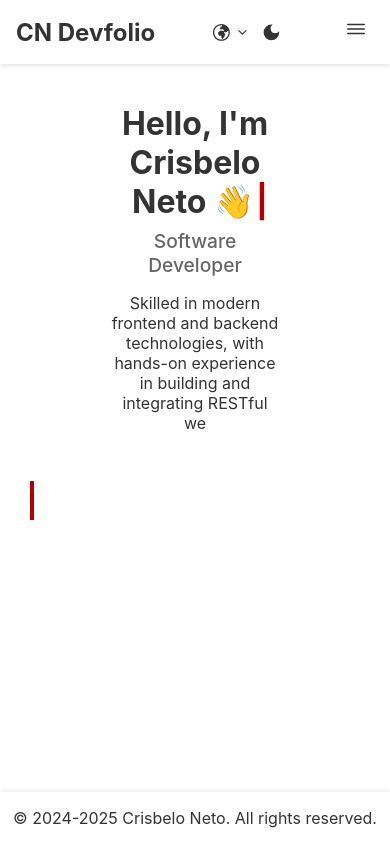
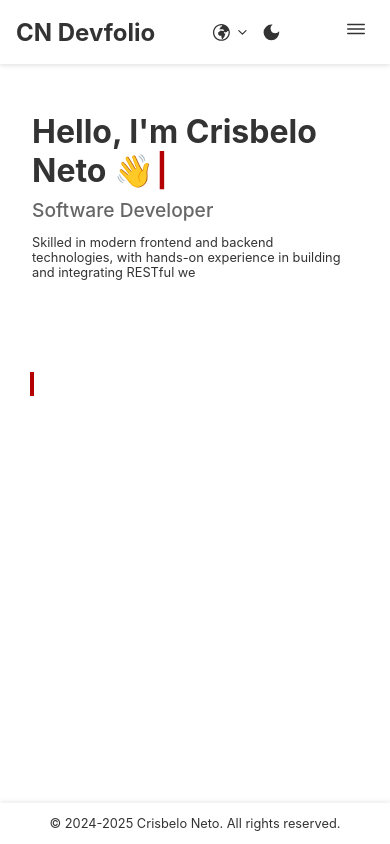
Before and after one commit to crisbeloneto/crisbeloneto.github.io, a React (Create React App) app in the folder cndevfolio-website/: page /about in a window 390 px wide. Built offline with nearby package versions, Linux system fonts and the light colour scheme.

Commit message:
improved responsiveness of the AboutMe page

```diff
--- a/cndevfolio-website/src/components/footer/Footer.module.css
+++ b/cndevfolio-website/src/components/footer/Footer.module.css
@@ -4,3 +4,9 @@
     color: var(--text-color-dark);
     text-align: center;
 }
+
+@media (max-width: 490px) {
+    .footer {
+        font-size: 0.8rem;
+    }
+}
--- a/cndevfolio-website/src/pages/AboutMe.module.css
+++ b/cndevfolio-website/src/pages/AboutMe.module.css
@@ -21,6 +21,7 @@
 
 .profileInfo {
     width: 50%;
+    height: 190px;
 }
 
 .profileInfo h1 {
@@ -50,10 +51,14 @@
 }
 
 @keyframes blink {
-    0%, 50% {
+
+    0%,
+    50% {
         opacity: 1;
     }
-    51%, 100% {
+
+    51%,
+    100% {
         opacity: 0;
     }
 }
@@ -107,7 +112,8 @@
     flex-wrap: wrap;
     justify-content: center;
     gap: 2.5rem;
-    min-height: 100px; /* Ensure consistent height during transitions */
+    min-height: 100px;
+    /* Ensure consistent height during transitions */
     margin: 1.5rem 0 0 0;
 }
 
@@ -166,7 +172,7 @@
 }
 
 /* Responsive Design */
-@media (max-width: 768px) {
+@media (max-width: 1030px) {
     .navControls {
         right: 1rem;
     }
@@ -180,6 +186,10 @@
     .profileImage {
         width: 150px;
         height: 150px;
+    }
+
+    .profileInfo {
+        height: 220px;
     }
 
     .profileInfo h1 {
@@ -203,3 +213,41 @@
         align-items: center;
     }
 }
+
+@media (max-width: 830px) {
+    .profileSection {
+        text-align: left;
+        padding: 2rem;
+    }
+
+    .profileInfo {
+        width: 100%;
+        height: 150px;
+    }
+}
+
+
+@media (max-width: 490px) {
+    .profileSection {
+        text-align: left;
+        padding: 2rem;
+    }
+
+    .profileInfo {
+        width: 100%;
+        height: 220px;
+    }
+
+    .profileInfo p {
+        font-size: 0.8rem;
+    }
+
+    .categoryLabel {
+        font-size: 1.2rem;
+    }
+
+    .iconWrapper img {
+        width: 40px;
+        height: 40px;
+    }
+}
--- a/cndevfolio-website/src/pages/Projects.js
+++ b/cndevfolio-website/src/pages/Projects.js
@@ -41,14 +41,17 @@ const Projects = () => {
       details: t('projects.projectData.chatzinho.details'),
       type: t('projects.filters.webApp'),
       image: '/images/projects-images/chatzinho-logo.png',
-      githubRepoLink: 'https://github.com/crisbeloneto/conversation'
+      websiteLink: 'https://chatzinhoweb.vercel.app/',
+      githubRepoLink: 'https://github.com/crisbeloneto/chatzinho'
     },
     {
       id: 3,
       title: t('projects.projectData.onlyfans.title'),
       details: t('projects.projectData.onlyfans.details'),
       type: t('projects.filters.landingPage'),
-      image: '/images/projects-images/onlyfans-logo.png'
+      image: '/images/projects-images/onlyfans-logo.png',
+      websiteLink: 'https://onlyfanslp.vercel.app/',
+      githubRepoLink: 'https://github.com/netocrs/onlyfans-lp'
     },
     {
       id: 4,
```
Also changed, not shown: cndevfolio-website/public/images/projects-images/onlyfans-logo.png, cndevfolio-website/public/images/projects-images/solucoes-auto-logo.jpeg.
